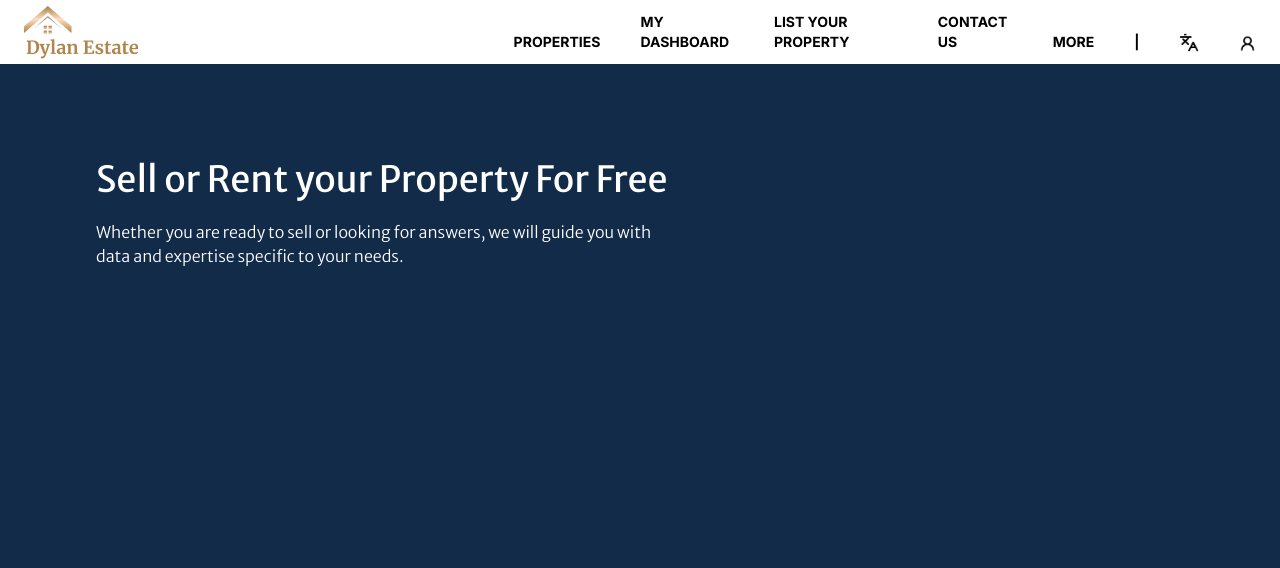
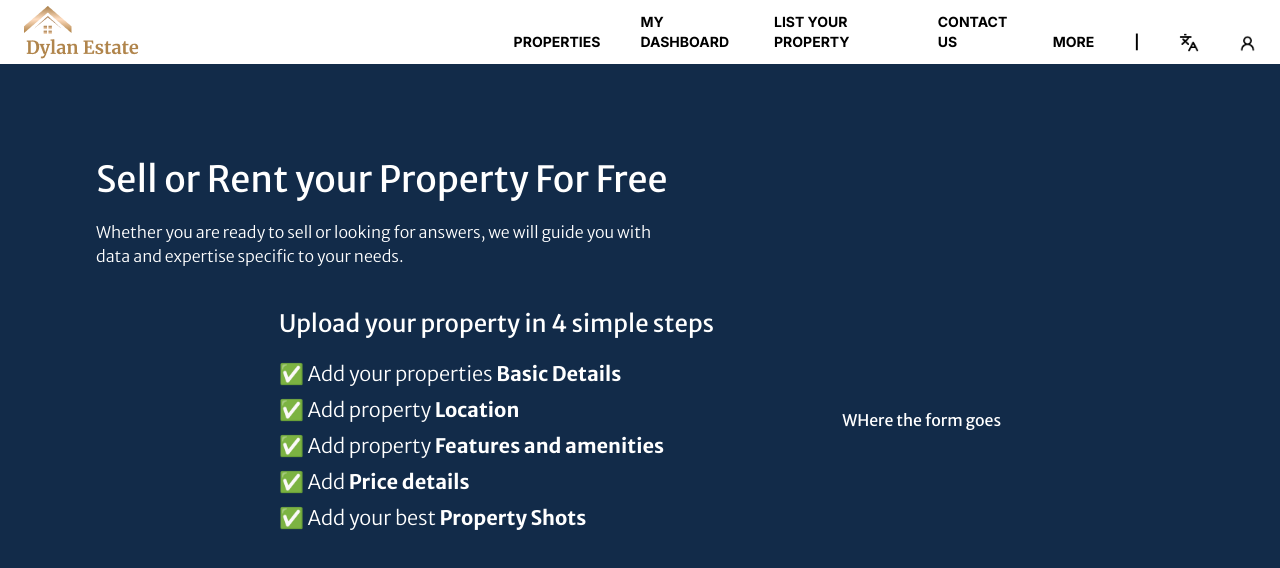
Before and after one commit to Adithya-why/estateFront, a React (Vite) app: page / in a window 1280 px wide. Shown: the top 568 px of the page. Built offline with nearby package versions, Linux system fonts and the light colour scheme.

Commit message:
finished landing page except the form child component

```diff
--- a/src/App.css
+++ b/src/App.css
@@ -27,3 +27,7 @@ body,html{
 
 
 }
+
+.landing span{
+    font-weight: bold;
+}
--- a/src/components/Landing.jsx
+++ b/src/components/Landing.jsx
@@ -5,7 +5,7 @@ export default function Landing(){
 
 
     return(
-        <div className="landing">
+        <div className="landing flex flex-col gap-10">
 
 
             <div className="flex flex-col pl-24 pt-24 gap-5">
@@ -18,6 +18,34 @@ export default function Landing(){
                 </div>
             </div>
 
+
+
+            <div className="flex items-center justify-center gap-32">
+
+
+                <div className="flex flex-col  gap-5">
+
+                    <div className="text-2xl">Upload your property in 4  simple steps</div>
+
+                    <div className="text-xl font-thin flex flex-col gap-2">
+                        <div>✅ Add your properties <span>Basic Details</span></div>
+                        <div>✅ Add property <span>Location</span></div>
+                        <div>✅ Add property <span>Features and amenities</span></div>
+                        <div>✅ Add <span>Price details</span></div>
+                        <div>✅ Add your best <span>Property Shots</span></div>
+                    </div>
+
+                </div>
+
+
+
+                <div className="">
+                    <h1>WHere the form goes</h1>
+                </div>
+
+
+            </div>
+
         </div>
     )
 }
```
